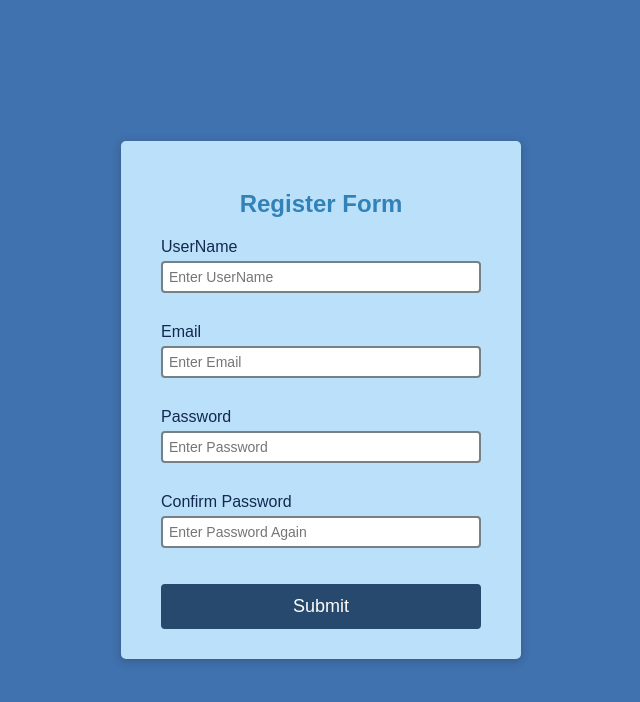
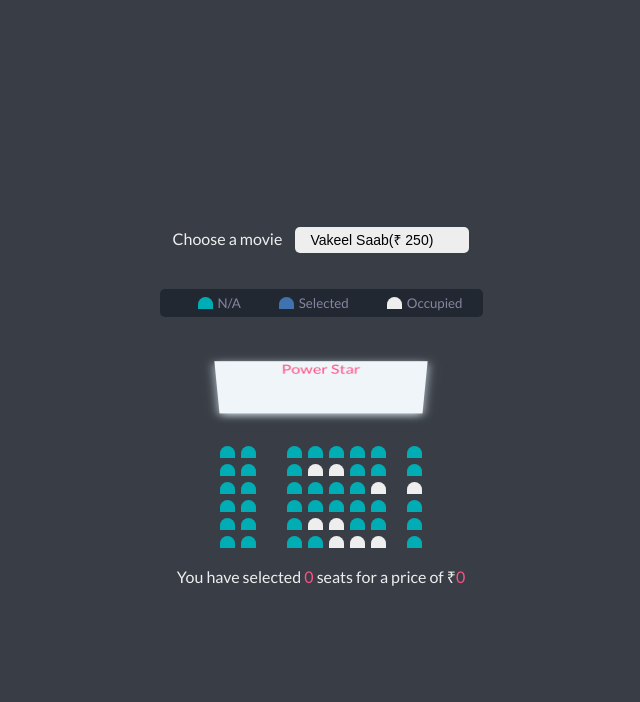
Before and after one commit to sajja44/javascript-loops, a plain HTML site: page index.html in a window 1280 px wide. Shown: the whole page, without its empty margins (319-959 px from the left). Drawn offline with Linux system fonts and the light colour scheme.

Commit message:
Movie seat booking

```diff
--- a/index.html
+++ b/index.html
@@ -4,37 +4,100 @@
     <meta charset="UTF-8">
     <meta name="viewport" content="width=device-width, initial-scale=1.0">
     <link rel="stylesheet" href="./style.css">
-    <title>Form Validation</title>
+    <title>Movies</title>
 </head>
 <body>
-    <div class="container">
-        <form  id="form" class="form">
-            <h2>Register Form</h2>
-            <div class="form-control">
-                <label for="username">UserName</label>
-                <input type="text" id="username" placeholder="Enter UserName">
-                <small>Error Message</small>
-            </div>
-            <div class="form-control">
-                <label for="email">Email</label>
-                <input type="text" id="email" placeholder="Enter Email">
-                <small>Error Message</small>
-            </div>
-            <div class="form-control">
-                <label for="password">Password</label>
-                <input type="password" id="password" placeholder="Enter Password">
-                <small>Error Message</small>
-            </div>
-            <div class="form-control">
-                <label for="password2">Confirm Password</label>
-                <input type="password" id="password2" placeholder="Enter Password Again">
-                <small>Error Message</small>
-            </div>
-            <button>Submit</button>
-        </form>
+    <div class="movie-container">
+        <label>Choose a movie</label>
+        <select id="movie">
+            <option value="250">Vakeel Saab(&#8377 250)</option>
+            <option value="230">Black Widow(&#8377 230)</option>
+            <option value="300">Black Panther 2(&#8377 300)</option>
+            <option value="200">James Bond (&#8377 200)</option>
+        </select>
     </div>
 
+    <ul class="showcase">
+        <li>
+            <div class="seat"></div>
+            <small>N/A</small>
+        </li>
+        <li>
+            <div class="seat selected"></div>
+            <small>Selected</small>
+        </li>
+        <li>
+            <div class="seat occupied"></div>
+            <small>Occupied</small>
+        </li>
+    </ul>
 
+    <div class="container">
+        <div class="screen">Power Star</div>
+
+        <div class="row">
+            <div class="seat"></div>
+            <div class="seat"></div>
+            <div class="seat"></div>
+            <div class="seat"></div>
+            <div class="seat"></div>
+            <div class="seat"></div>
+            <div class="seat"></div>
+            <div class="seat"></div>
+        </div>
+        <div class="row">
+            <div class="seat"></div>
+            <div class="seat"></div>
+            <div class="seat"></div>
+            <div class="seat occupied"></div>
+            <div class="seat occupied"></div>
+            <div class="seat"></div>
+            <div class="seat"></div>
+            <div class="seat"></div>
+        </div>
+        <div class="row">
+            <div class="seat"></div>
+            <div class="seat"></div>
+            <div class="seat"></div>
+            <div class="seat"></div>
+            <div class="seat"></div>
+            <div class="seat"></div>
+            <div class="seat occupied"></div>
+            <div class="seat occupied"></div>
+        </div>
+        <div class="row">
+            <div class="seat"></div>
+            <div class="seat"></div>
+            <div class="seat"></div>
+            <div class="seat"></div>
+            <div class="seat"></div>
+            <div class="seat"></div>
+            <div class="seat"></div>
+            <div class="seat"></div>
+        </div>
+        <div class="row">
+            <div class="seat"></div>
+            <div class="seat"></div>
+            <div class="seat"></div>
+            <div class="seat occupied"></div>
+            <div class="seat occupied"></div>
+            <div class="seat"></div>
+            <div class="seat"></div>
+            <div class="seat"></div>
+        </div>
+        <div class="row">
+            <div class="seat"></div>
+            <div class="seat"></div>
+            <div class="seat"></div>
+            <div class="seat"></div>
+            <div class="seat occupied"></div>
+            <div class="seat occupied"></div>
+            <div class="seat occupied"></div>
+            <div class="seat"></div>
+        </div>
+    </div>
+
+    <p class="text">You have selected <span id="count">0</span> seats for a price of &#8377<span id="total">0</span> </p>
     <script src="./script.js"></script>
 </body>
 </html>
--- a/script.js
+++ b/script.js
@@ -1,81 +1,70 @@
-const form = document.getElementById('form');
-const username = document.getElementById('username');
-const email = document.getElementById('email');
-const password = document.getElementById('password');
-const password2 = document.getElementById('password2');
+const container = document.querySelector('.container');
+const seats = document.querySelectorAll('.row .seat:not(.occupied)');
+const count = document.getElementById('count');
+const total = document.getElementById('total');
+const movieSelect = document.getElementById('movie');
 
+populateUI();
 
-// Show input Error Message
+let ticketPrice = +movieSelect.value;
 
-function showError(input, message){
-    const formControl = input.parentElement;
-    formControl.className = 'form-control error';
-    const small = formControl.querySelector('small');
-    small.innerText = message;
+// Save selected movie index and price
+function setMovieData(movieIndex, moviePrice) {
+  localStorage.setItem('selectedMovieIndex', movieIndex);
+  localStorage.setItem('selectedMoviePrice', moviePrice);
 }
 
-// Show Success outline
+// Update total and count
+function updateSelectedCount() {
+  const selectedSeats = document.querySelectorAll('.row .seat.selected');
 
-function showSuccess(input){
-    const formControl = input.parentElement;
-    formControl.className = 'form-control success';
+  const seatsIndex = [...selectedSeats].map(seat => [...seats].indexOf(seat));
+
+  localStorage.setItem('selectedSeats', JSON.stringify(seatsIndex));
+
+  const selectedSeatsCount = selectedSeats.length;
+
+  count.innerText = selectedSeatsCount;
+  total.innerText = selectedSeatsCount * ticketPrice;
 }
 
-// Check Email is Requried
+// Get data from localstorage and populate UI
+function populateUI() {
+  const selectedSeats = JSON.parse(localStorage.getItem('selectedSeats'));
 
-function checkEmail(input){
-    const re = /^(([^<>()\[\]\\.,;:\s@"]+(\.[^<>()\[\]\\.,;:\s@"]+)*)|(".+"))@((\[[0-9]{1,3}\.[0-9]{1,3}\.[0-9]{1,3}\.[0-9]{1,3}\])|(([a-zA-Z\-0-9]+\.)+[a-zA-Z]{2,}))$/;
-    if(re.test(input.value.trim())){
-        showSuccess(input);
-    }else{
-        showError(input, 'Email is not Valid')
-    }
+  if (selectedSeats !== null && selectedSeats.length > 0) {
+    seats.forEach((seat, index) => {
+      if (selectedSeats.indexOf(index) > -1) {
+        seat.classList.add('selected');
+      }
+    });
+  }
+
+  const selectedMovieIndex = localStorage.getItem('selectedMovieIndex');
+
+  if (selectedMovieIndex !== null) {
+    movieSelect.selectedIndex = selectedMovieIndex;
+  }
 }
 
-// Check Requried fields
-function checkRequried(inputArr){
-    inputArr.forEach(function(input){
-        if(input.value.trim() === ''){
-            showError(input, `${getFieldName(input)} is requried`);
-        }else{
-            showSuccess(input);
-        }
-    }
-    )};
+// Movie select event
+movieSelect.addEventListener('change', e => {
+  ticketPrice = +e.target.value;
+  setMovieData(e.target.selectedIndex, e.target.value);
+  updateSelectedCount();
+});
 
-// Check input lenght
+// Seat click event
+container.addEventListener('click', e => {
+  if (
+    e.target.classList.contains('seat') &&
+    !e.target.classList.contains('occupied')
+  ) {
+    e.target.classList.toggle('selected');
 
-function checkLength(input, min, max){
-    if(input.value.length < min){
-        showError(input, `${getFieldName(input)} must be at least ${min} characters`);
-    }else if (input.value.length > max){
-        showError(input, `${getFieldName(input)} must be less than ${max} characters`);
-    }else{
-        showSuccess(input);
-    }
-}
+    updateSelectedCount();
+  }
+});
 
-// Check Password Match
-function checkPasswordMatch(input1, input2){
-    if(input1.value !==input2.value){
-        showError(input2, 'Password do not match');
-    }
-}
-
-
-// Get FieldName
-
-function getFieldName(input){
-    return input.id.charAt(0).toUpperCase() + input.id.slice(1);
-}
-
-// Event Listeners
-form.addEventListener('submit', function(e){
-    e.preventDefault();
-
-    checkRequried([username, email, password, password2]);
-    checkLength(username, 3, 16);
-    checkLength(password, 6, 24);
-    checkLength(email);
-    checkPasswordMatch(password, password2);
-});
+// Initial count and total set
+updateSelectedCount();
--- a/style.css
+++ b/style.css
@@ -1,96 +1,113 @@
-@import url('https://fonts.googleapis.com/css?family=Slabo+27px&display=swap');
-
-:root{
-    --success-color:#2c786c;
-    --error-color:#f0134d;
-}
+@import url('https://fonts.googleapis.com/css?family=Lato&display=swap');
 
 *{
     box-sizing: border-box;
 }
 
 body{
-    background-color: #3f72af ;
-    font-family: 'Salbo', Arial, Helvetica, sans-serif;
+    background-color: #393e46;
+    color: #eeeeee;
+    display: flex;
+    flex-direction: column;
+    align-items: center;
+    justify-content: center;
+    height: 100vh;
+    font-family: 'Lato', sans-serif;
+    margin: 0;
+}
+
+.movie-container{
+    margin: 20px 0;
+}
+
+.movie-container select {
+    background-color: #eeeeee;
+    border: 0;
+    border-radius: 5px;
+    font-size: 14px;
+    margin-left: 10px;
+    padding: 5px 15px;
+    -moz-appearance: none;
+    -webkit-appearance: none;
+    appearance: none;
+}
+
+.container{
+    perspective: 1000px;
+    margin-bottom: 10px;
+    color: #fc5185;
+    text-align: center;
+}
+
+.seat{
+    background-color: #00adb5;
+    height: 12px;
+    width: 15px;
+    margin: 3px;
+    border-top-left-radius: 10px;
+    border-top-right-radius: 10px;
+}
+
+.seat.selected{
+    background-color: #3f72af;
+}
+
+.seat.occupied{
+    background-color: #eeeeee;
+}
+
+.seat:nth-of-type(2){
+    margin-right: 28px;
+}
+
+.seat:nth-last-of-type(1){
+    margin-left: 18px;
+}
+
+.seat:not(.occupied):hover{
+    cursor: pointer;
+    transform: scale(1.13);
+}
+.showcase .seat:not(.occupied):hover{
+    cursor: default;
+    transform: scale(1);
+}
+.showcase{
+    background-color: #222831;
+    padding: 5px 10px;
+    border-radius: 5px;
+    color: #8785a2;
+    list-style-type: none;
+    display: flex;
+    justify-content: space-between;
+}
+.showcase li{
     display: flex;
     align-items: center;
     justify-content: center;
-    min-height: 100vh;
-    margin: 0;
+    margin: 0 10px;
 }
 
-.container{
-    background-color: #bbe1fa;
-    border-radius: 5px;
-    box-shadow: 0 2px 10px rgba(46, 32, 32, 0.3);
-    width: 400px;
+.showcase li small {
+    margin-left: 2px;
 }
 
-
-h2{
-    text-align: center;
-    margin-bottom: 20px;
-    color: #3282b8;
+.row{
+    display: flex;
 }
 
-.form{
-    padding: 30px 40px;
+.screen{
+    background-color: #f0f5f9;
+    height: 70px;
+    width: 100%;
+    margin: 20px 0;
+    transform: rotateX(-45deg);
+    box-shadow: 0 3px 10px #c9d6df ;
+}
+p.text{
+    margin: 5px 0;
 }
 
-.form-control{
-    margin-bottom: 10px;
-    padding-bottom: 20px;
-    position: relative;
+p.text span {
+    color: #fc5185;
 }
-
-.form-control label{
-    color: #142850;
-    display: block;
-    margin-bottom: 5px;
-}
-
-.form-control input{
-    border: 2px solid #758184;
-    border-radius: 4px;
-    width: 100%;
-    padding: 6px;
-    font-size: 14px;
-}
-
-.form-control input:focus{
-    outline: 0;
-    border-color: #5d5b6a;
-}
-
-.form-control.success input{
-    border-color: var(--success-color);
-}
-
-.form-control.error input{
-    border-color: var(--error-color);
-}
-
-.form-control small{
-    color: var(--error-color);
-    position: absolute;
-    bottom: 0;
-    left: 0;
-    visibility: hidden;
-}
-
-.form-control.error small{
-    visibility: visible;
-}
-
-.form button{
-    cursor: pointer;
-    background-color: #27496d;
-    border: 2px solid #27496d;
-    border-radius: 4px;
-    color: #fffdf9;
-    display: block;
-    font-size:18px;
-    padding: 10px;
-    margin-top: 16px;
-    width: 100%;
-}
```
